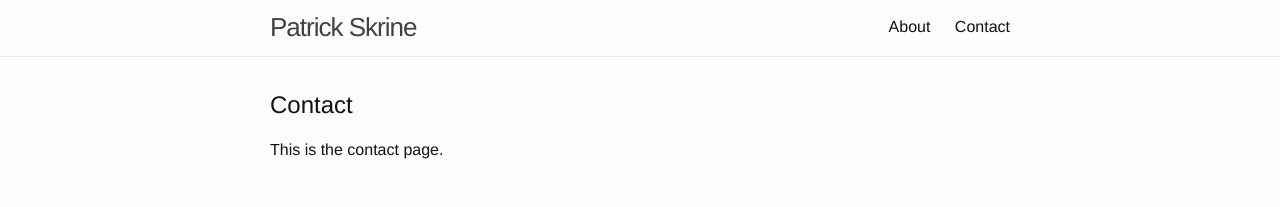
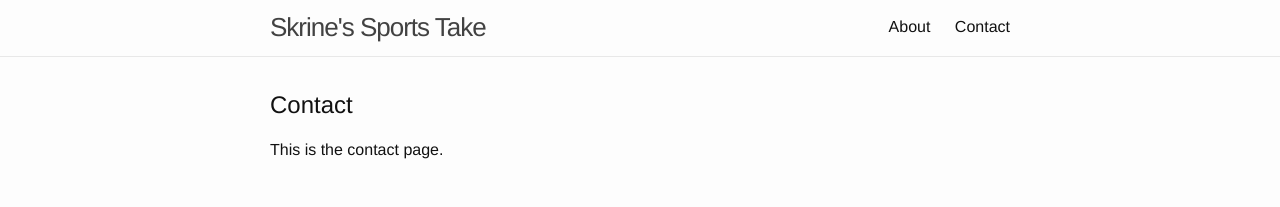
Before and after one commit to ahlbet/patrickskrine-2, a Jekyll site: the page built from contact.md, in a window 1280 px wide. Shown: the top 207 px of the page. Built offline with Jekyll 4.4.1, drawn with Linux system fonts in a browser that asks for light colours.

Commit message:
change home link from patrick skrine to skrines sports blog

```diff
--- a/_config.yml
+++ b/_config.yml
@@ -13,7 +13,7 @@
 # you will see them accessed via {{ site.title }}, {{ site.email }}, and so on.
 # You can create any custom variable you would like, and they will be accessible
 # in the templates via {{ site.myvariable }}.
-title: Patrick Skrine
+title: Skrine's Sports Take
 email: patrickskrine@gmail.com
 builder: Dylan Stratton
 description: > # this means to ignore newlines until "baseurl:"
```
